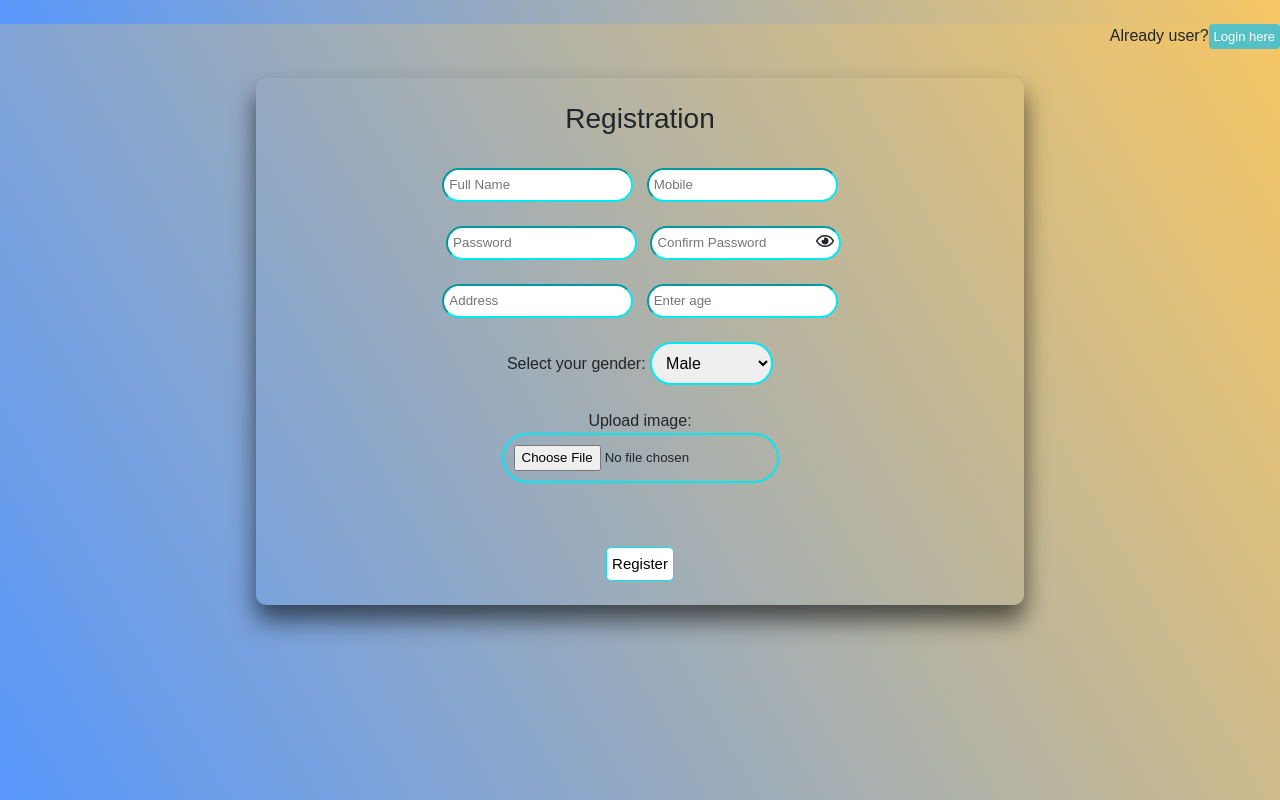
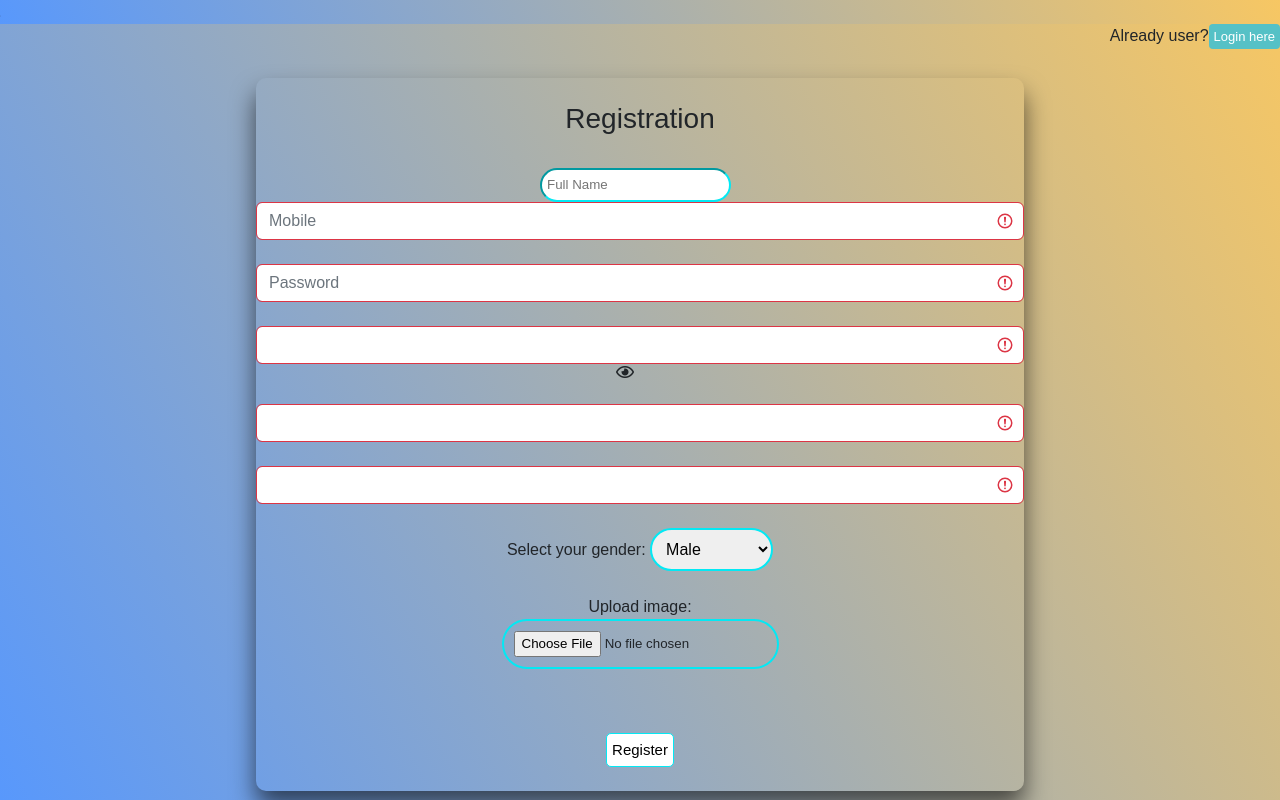
Before and after one commit to biyudh/onlinevs, a PHP site: page /routes/register.php in a window 1280 px wide. Run offline with PHP 8.4, Linux system fonts and the light colour scheme; some libraries are stand-ins or nearby versions.

Commit message:
m file added

```diff
--- a/routes/register.php
+++ b/routes/register.php
@@ -34,21 +34,21 @@
 
 
 
-                <input type="number" name="mob" id="mob" placeholder="Mobile"  required>
+                <input type="number" name="mob" id="mob" placeholder="Mobile" class="form-control" required>
                 <span class="mob-error text-danger"></span></div><br>
 
                 <div  class="register">
-                <input type="password" name="pass" id="pass" placeholder="Password" required>
+                <input type="password" name="pass"class="form-control id="pass" placeholder="Password" required>
                 <span class="pass-error text-danger"></span>&nbsp;
 
-                <input type="password" name="cpass" placeholder="Confirm Password" required id="eye">
+                <input type="password" name="cpass"class="form-control placeholder="Confirm Password" required id="eye">
                 <i class="far fa-eye" id="togglePass" style="margin-left: -30px; cursor: pointer;"></i></div><br>
 
                 <div  class="register">
-                <input  type="text" id="add" name="add" placeholder="Address" required>
+                <input  type="text" id="add" name="add"class="form-control placeholder="Address" required>
                 <span class="add-error text-danger"></span>&nbsp;
 
-                <input type="number" id="age" name="age" placeholder="Enter age" required>
+                <input type="number" id="age" name="age"class="form-control placeholder="Enter age" required>
                 <span class="age-error text-danger"></span></div><br>
                 <div style="width:50% ;">
                     Select your gender:
```
